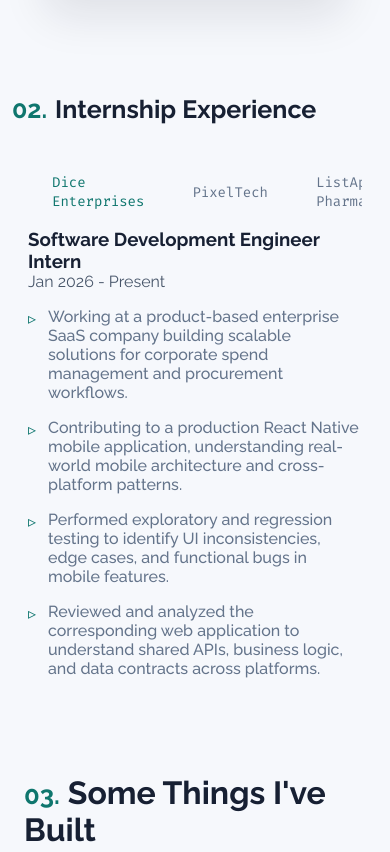
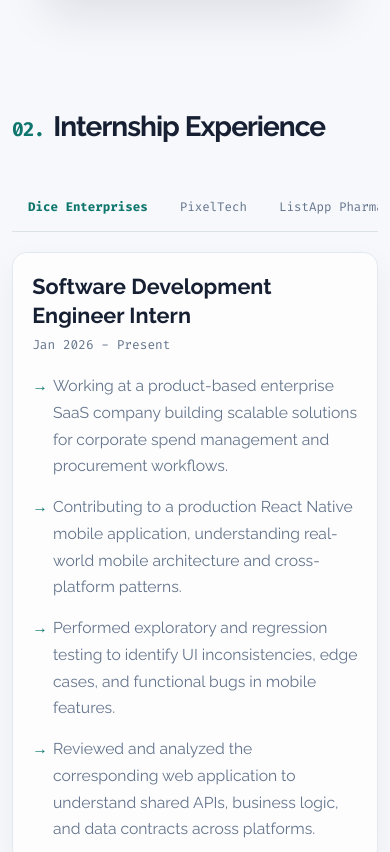
Before and after one commit to Samyaka13/Portfolio, a Next.js app: page / in a window 390 px wide. Shown: the part 2526-3378 px from the top of the page. Built offline with nearby package versions, Linux system fonts and the light colour scheme.

Commit message:
redesign experience timeline

```diff
--- a/src/scss/sections/_expereince.scss
+++ b/src/scss/sections/_expereince.scss
@@ -1,156 +1,160 @@
 .experience {
-  margin: 15rem auto;
-  max-width: 700px;
+  margin: 9rem auto;
+  max-width: 1000px;
+
   .title {
     font-family: var(--raleway);
     color: var(--lightest-slate);
     position: relative;
+
     h2 {
-      margin-bottom: 2rem;
-      font-size: var(--tx2large);
+      margin-bottom: 2.5rem;
+      font-size: clamp(1.75rem, 3vw, 2.4rem);
       font-weight: 700;
+      letter-spacing: -0.035em;
+
       &::before {
         counter-increment: title;
         content: "0" counter(title) ".";
-        margin-right: 0.5rem;
+        margin-right: 0.55rem;
         color: var(--theme-color);
+        font-family: var(--fira-code);
+        font-size: 0.7em;
       }
+
       &::after {
         content: "";
-        display: block;
-        position: absolute;
-        top: 20px;
-        width: 300px;
-        height: 2px;
-        margin-left: 380px;
-        background-color: var(--lightest-navy);
+        display: inline-block;
+        vertical-align: middle;
+        width: min(24vw, 240px);
+        height: 1px;
+        margin-left: 1.5rem;
+        background: #d9e2e0;
       }
     }
   }
+
   .container {
     display: grid;
-    grid-template-columns: 20% 80%;
-    gap: 1rem;
+    grid-template-columns: 220px minmax(0, 1fr);
+    gap: 2.5rem;
+
     .exp-slider {
-      list-style-type: none;
+      list-style: none;
       position: relative;
       height: max-content;
+      padding: 0;
+      border-left: 1px solid #dbe4e2;
+
       .underline {
-        background-color: var(--theme-color);
+        background: var(--theme-color);
         position: absolute;
-        left: -0.5px;
+        left: -1px;
         top: 0;
-        height: 2.5rem;
-        width: 3px;
-        transition: 0.3s ease-in-out;
+        height: 3rem;
+        width: 2px;
+        transition: top 0.25s ease;
       }
-      &::before {
-        position: absolute;
-        left: -0px;
-        content: "";
-        height: 100%;
-        width: 1px;
-        background-color: var(--lightest-navy);
-      }
+
       &-item {
-        height: 2.5rem;
-        padding: 0 1.5rem;
+        min-height: 3rem;
+        padding: 0 1rem;
         display: flex;
-        vertical-align: middle;
+        align-items: center;
         cursor: pointer;
-        width: 100%;
+        border-radius: 0 0.55rem 0.55rem 0;
+        transition: background 0.2s ease;
+
         span {
-          display: flex;
-          justify-content: center;
-          align-items: center;
-          color: var(--slate);
+          color: #64748b;
           font-family: var(--fira-code);
-          font-size: var(--tsm1);
+          font-size: 0.78rem;
+          line-height: 1.4;
         }
+
         &:hover {
-          background-color: var(--light-navy);
-          span {
-            color: var(--theme-color);
-          }
+          background: #f0fdfa;
+          span { color: var(--theme-color); }
         }
       }
-      &-item-selected {
-        span {
-          color: var(--theme-color);
+
+      &-item-selected span { color: var(--theme-color); font-weight: 650; }
+    }
+
+    .exp-details {
+      min-height: 300px;
+      font-family: var(--raleway);
+      padding: 1.6rem 1.8rem;
+      background: rgba(255,255,255,0.72);
+      border: 1px solid #e2e8f0;
+      border-radius: 0.9rem;
+      box-shadow: 0 12px 32px rgba(15,23,42,0.05);
+
+      &-position {
+        color: var(--lightest-slate);
+
+        h3 {
+          font-size: 1.35rem;
+          line-height: 1.35;
         }
       }
-    }
-    .exp-details {
-      height: 40vh;
-      font-family: var(--raleway);
-      &-position {
-        color: var(--lightest-slate);
-        &-company {
-          color: var(--theme-color);
-        }
+
+      &-range {
+        color: #64748b;
+        font-family: var(--fira-code);
+        font-size: 0.8rem;
+        margin-top: 0.35rem;
       }
-      &-range {
-        color: var(--light-slate);
-      }
+
       &-list {
-        list-style-type: none;
+        list-style: none;
         display: flex;
         flex-direction: column;
-        gap: 1rem;
-        margin-top: 1rem;
-        padding-left: 20px;
+        gap: 0.9rem;
+        margin-top: 1.3rem;
+        padding: 0;
+
         &-item {
           position: relative;
           color: var(--slate);
-          font-weight: 500;
+          font-size: 0.98rem;
+          line-height: 1.7;
+          padding-left: 1.3rem;
+
           &::before {
-            content: "▹";
+            content: "→";
             position: absolute;
-            left: -20px;
-            top: 6px;
+            left: 0;
+            top: 0;
             color: var(--theme-color);
-            line-height: 12px;
+            font-family: var(--fira-code);
           }
         }
       }
     }
   }
-  @media screen and (max-width: 968px) {
-    .title {
-      h2 {
-        &::after {
-          width: 100px;
-        }
+
+  @media screen and (max-width: 700px) {
+    margin: 7rem auto;
+
+    .container {
+      grid-template-columns: 1fr;
+      gap: 1.2rem;
+
+      .exp-slider {
+        display: flex;
+        overflow-x: auto;
+        border-left: 0;
+        border-bottom: 1px solid #dbe4e2;
+
+        .underline { display: none; }
+        &-item { white-space: nowrap; border-radius: 0.55rem; }
       }
     }
   }
-  @media screen and (max-width: 600px) {
-    margin: 5rem auto;
-    .container {
-      grid-template-columns: 1fr;
-      padding: 1rem;
-      .exp-details {
-        height: max-content;
-      }
-      .exp-slider {
-        display: flex;
-        overflow-x: scroll;
-        &::before {
-          display: none;
-        }
-        .underline {
-          display: none;
-        }
-      }
-    }
-  }
+
   @media screen and (max-width: 480px) {
-    .title {
-      h2 {
-        &::after {
-          display: none;
-        }
-      }
-    }
+    .title h2::after { display: none; }
+    .container .exp-details { padding: 1.2rem; }
   }
 }
```
